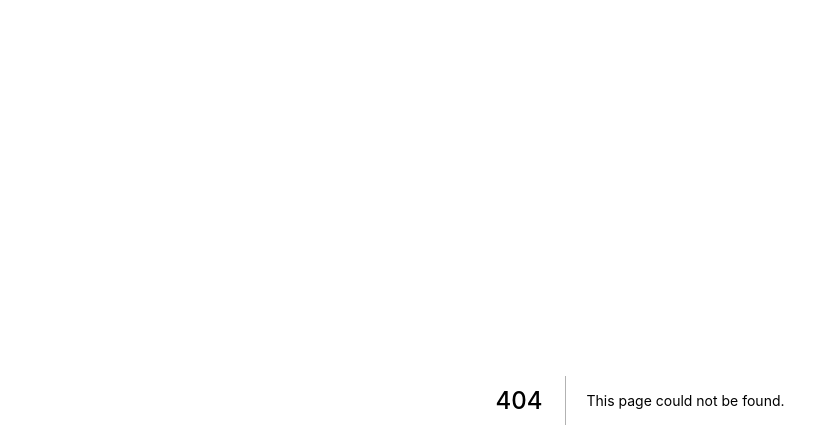
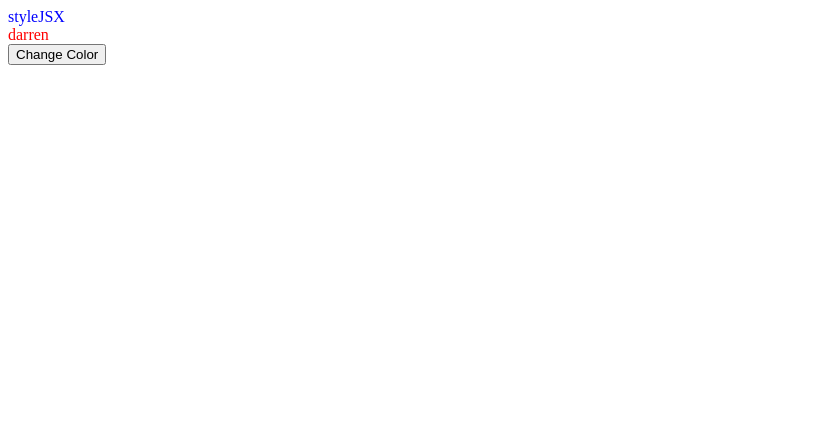
Before and after one commit to Darrenjoe/bossapp, a Next.js app in the folder NextDemo/: page /stylejsx in a window 1280 px wide. Before the commit this address had no page. Shown: the top 448 px of the page, without its empty margins (0-839 px from the left). Built offline with nearby package versions, Linux system fonts and the light colour scheme.

Commit message:
stylejsx

```diff
--- /dev/null
+++ b/NextDemo/pages/stylejsx.js
@@ -0,0 +1,28 @@
+import React, { useState } from "react";
+
+function Darren() {
+  const [color, setColor] = useState("blue");
+  const changeColor = () => {
+    setColor(color == "blue" ? "red" : "blue");
+  };
+  return (
+    <>
+      <div>styleJSX</div>
+      <div className="main">darren</div>
+      <div>
+        <button onClick={changeColor}>Change Color</button>
+      </div>
+      <style jsx>
+        {`
+          div {
+            color: ${color};
+          }
+          .main {
+            color: red;
+          }
+        `}
+      </style>
+    </>
+  );
+}
+export default Darren;
```
